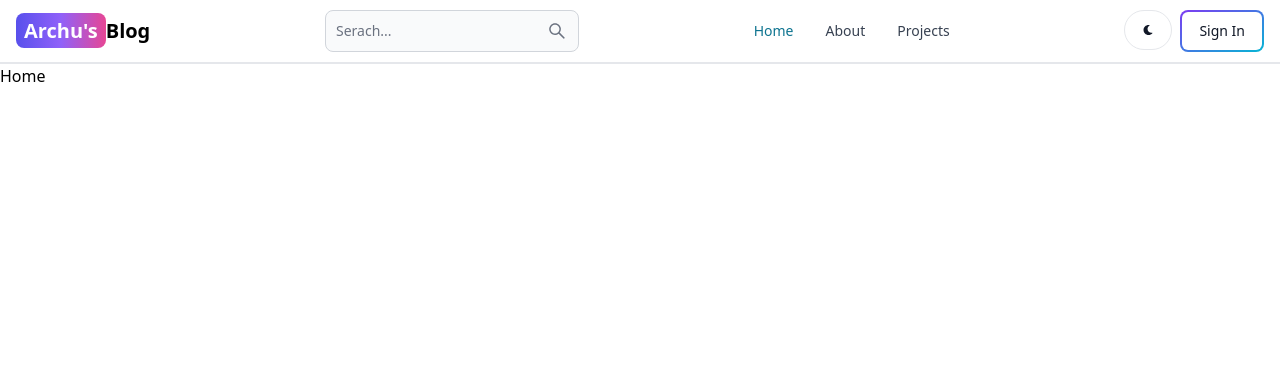
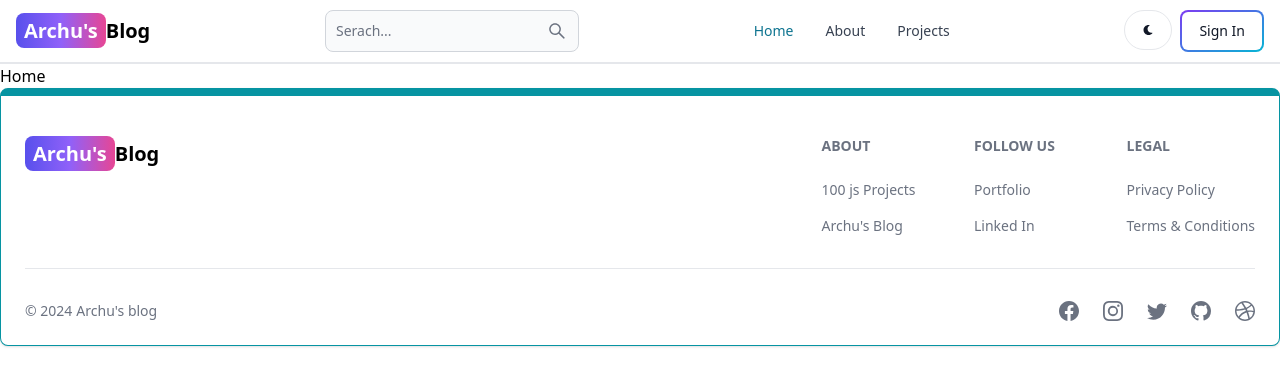
Before and after one commit to Rati3010/blog_app, a React (Vite) app in the folder client/: page / in a window 1280 px wide. Shown: the top 386 px of the page. Built offline with nearby package versions, Linux system fonts and the light colour scheme.

Commit message:
Created the footer component

```diff
--- a/client/src/App.jsx
+++ b/client/src/App.jsx
@@ -7,6 +7,7 @@
 import SignUp from './pages/SignUp';
 import About from './pages/About';
 import Header from './component/Header';
+import FooterComponent from './component/FooterComponent';
 
 const App = () => {
   return (
@@ -20,6 +21,7 @@
         <Route path="/signin" element={<SignIn />} />
         <Route path="/signup" element={<SignUp />} />
       </Routes>
+      <FooterComponent/>
     </BrowserRouter>
   );
 };
--- /dev/null
+++ b/client/src/component/FooterComponent.jsx
@@ -0,0 +1,99 @@
+import React from 'react';
+import { Footer } from 'flowbite-react';
+import { Link } from 'react-router-dom';
+import {BsDribbble, BsFacebook, BsGithub, BsInstagram, BsTwitter} from "react-icons/bs";
+
+const FooterComponent = () => {
+  return (
+    <Footer container className="border border-t-8 border-teal-500">
+      <div className=" w-full max-w-7xl mx-auto">
+        <div className=" grid w-full justify-between sm:flex md:grid-cols-1">
+          <div className="mt-5 ">
+            <Link
+              to={'/'}
+              className="self-center whitespace-nowrap text-lg sm:text-xl font-semibold dark:text-white"
+            >
+              <span className="px-2 py-1 bg-gradient-to-r  from-indigo-600 via-purple-500 to-pink-500 text-white rounded-lg">
+                Archu's
+              </span>
+              Blog
+            </Link>
+          </div>
+          <div className="grid grid-cols-2 gap-8 sm: mt-4 sm:grid-cols-3 sm:gap-6">
+            <div>
+              <Footer.Title title="About" />
+              <Footer.LinkGroup col>
+                <Footer.Link
+                  href="https://www.100jsprojects.com"
+                  target="_blank"
+                  rel="noopener noreferrer"
+                >
+                  100 js Projects
+                </Footer.Link>
+                <Footer.Link
+                  href="/about"
+                  target="_blank"
+                  rel="noopener noreferrer"
+                >
+                  Archu's Blog
+                </Footer.Link>
+              </Footer.LinkGroup>
+            </div>
+            <div>
+              <Footer.Title title="Follow Us" />
+              <Footer.LinkGroup col>
+                <Footer.Link
+                  href="https://rati3010.github.io/"
+                  target="_blank"
+                  rel="noopener noreferrer"
+                >
+                  Portfolio
+                </Footer.Link>
+                <Footer.Link
+                  href="https://www.linkedin.com/in/ratikanta-mohanta/"
+                  target="_blank"
+                  rel="noopener noreferrer"
+                >
+                  Linked In
+                </Footer.Link>
+              </Footer.LinkGroup>
+            </div>
+            <div>
+              <Footer.Title title="Legal" />
+              <Footer.LinkGroup col>
+                <Footer.Link
+                  href="https://www.100jsprojects.com"
+                  target="_blank"
+                  rel="noopener noreferrer"
+                >
+                  Privacy Policy
+                </Footer.Link>
+                <Footer.Link
+                  href="/about"
+                  target="_blank"
+                  rel="noopener noreferrer"
+                >
+                  Terms &amp; Conditions
+                </Footer.Link>
+              </Footer.LinkGroup>
+            </div>
+          </div>
+        </div>
+        <Footer.Divider/>
+        <div className='w-full sm:flex sm:items-center sm:justify-between'>
+          <Footer.Copyright href='#' by="Archu's blog" year={new Date().getFullYear()}/>
+          <div className='flex gap-6 sm:mt-0 mt-4 sm:justify-center'>
+              <Footer.Icon href='#' icon={BsFacebook}/>
+              <Footer.Icon href='#' icon={BsInstagram}/>
+              <Footer.Icon href='#' icon={BsTwitter}/>
+              <Footer.Icon href='#' icon={BsGithub}/>
+              <Footer.Icon href='#' icon={BsDribbble}/>
+
+          </div>
+        </div>
+      </div>
+    </Footer>
+  );
+};
+
+export default FooterComponent;
```
